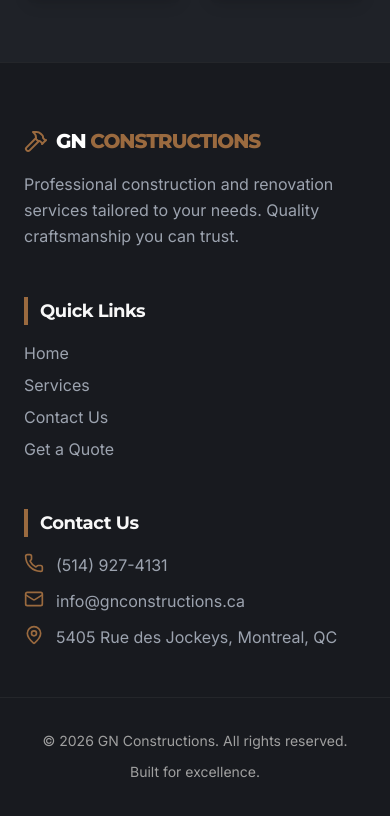
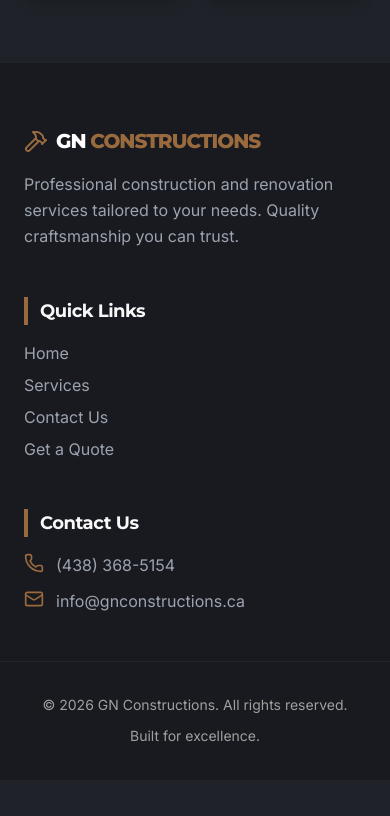
Before and after one commit to RamKashyap2050/AGN-Constructions, a React (Vite) app: page /contact in a window 390 px wide. Shown: the part 3303-4119 px from the top of the page. After the commit the page ends 4083 px from the top, so only its background shows below. Built offline with nearby package versions, Linux system fonts and the light colour scheme.

Commit message:
Added new phone number

```diff
--- a/src/App.jsx
+++ b/src/App.jsx
@@ -14,8 +14,8 @@ function App() {
       <Navbar />
       <main className="flex-grow">
         <Routes>
-          <Route path="/" element={<Home />} />
-          <Route path="/misson" element={<Mission />} />
+          <Route path="/" element={<Mission />} />
+          <Route path="/misson" element={<Home />} />
           <Route path="/services" element={<Services />} />
           <Route path="/contact" element={<Contact />} />
         </Routes>
--- a/src/components/Footer.jsx
+++ b/src/components/Footer.jsx
@@ -39,15 +39,11 @@ const Footer = () => {
           <div className="space-y-3">
             <div className="flex items-start space-x-3 text-gray-400">
               <Phone size={20} className="text-secondary shrink-0" />
-              <span>(514) 927-4131</span>
+              <span>(438) 368-5154</span>
             </div>
             <div className="flex items-start space-x-3 text-gray-400">
               <Mail size={20} className="text-secondary shrink-0" />
               <span>info@gnconstructions.ca</span>
-            </div>
-            <div className="flex items-start space-x-3 text-gray-400">
-              <MapPin size={20} className="text-secondary shrink-0" />
-              <span>5405 Rue des Jockeys, Montreal, QC</span>
             </div>
           </div>
         </div>
--- a/src/pages/Misson.jsx
+++ b/src/pages/Misson.jsx
@@ -42,7 +42,7 @@ const Mission = () => {
               {t("missionCommitmentTitle")}
             </h2>
 
-            <p className="text-lg leading-relaxed">
+            <p className="text-lg text-white">
               {t("missionCommitmentText")}
             </p>
 
@@ -51,11 +51,11 @@ const Mission = () => {
               <li>• {t("missionValue2Title")}</li>
               <li>• {t("missionValue3Title")}</li>
             </ul>
-            <p className="text-lg leading-relaxed">
+            {/* <p className="text-lg leading-relaxed">
               {t("missionAuthor")}
-            </p>
-            <div className="text-sm text-gray-300 mt-2 space-y-1">
-              <p>{t("rbqLicenseTitle")}: {t("licenseNumber")}</p>
+            </p> */}
+            <div className="text-lg text-white">
+              <p className="text-lg text-white">{t("rbqLicenseTitle")}: {t("licenseNumber")}</p>
             </div>
           </div>
         </div>
```
Also changed, not shown: 5 other files (tests, documents, lock files or other folders).
